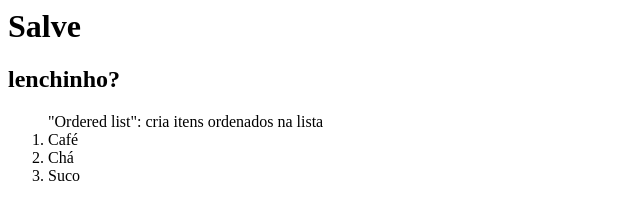
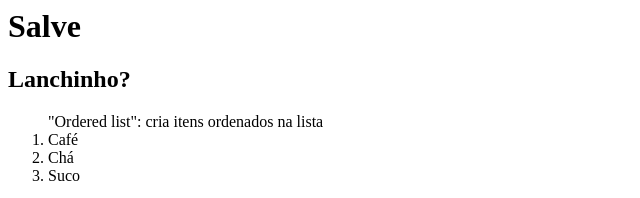
Before and after one commit to lauraglint/lauraglint.github.io, a plain HTML site: page index.html in a window 1280 px wide. Shown: the top 198 px of the page, 0-640 px from the left. Drawn offline with Linux system fonts and the light colour scheme.

Commit message:
Commit 02-05

```diff
--- a/index.html
+++ b/index.html
@@ -9,7 +9,7 @@
             Salve
         </h1>
         <h2>
-            lenchinho?
+            Lanchinho?
         </h2>
     </body>
     <ol>
```
